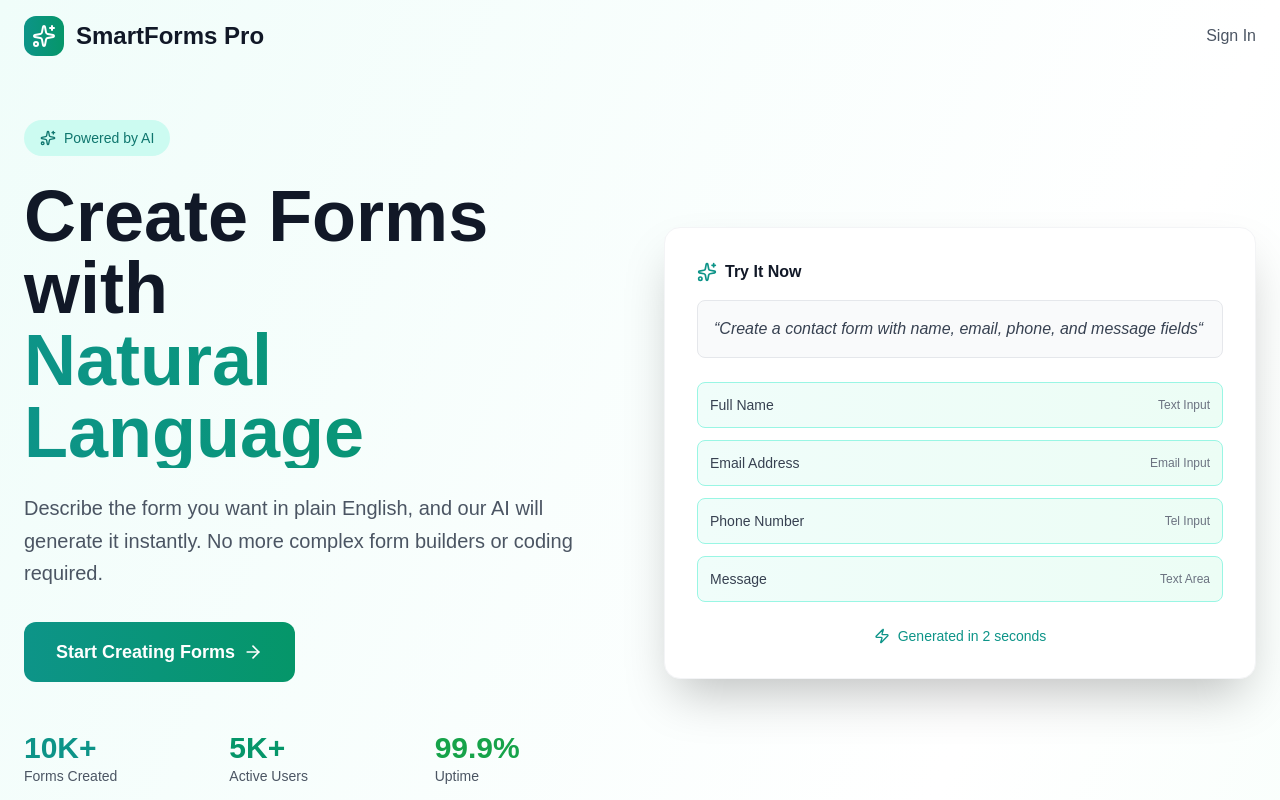
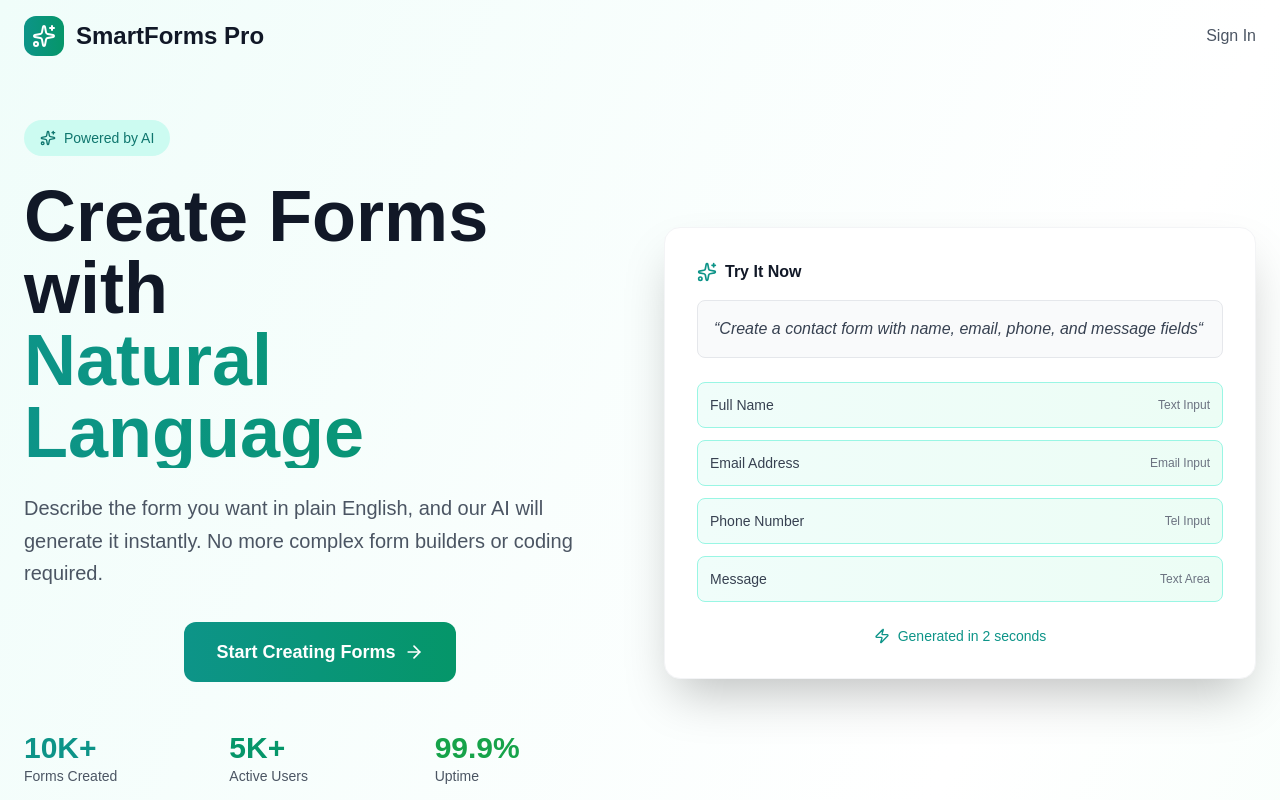
Before and after one commit to Mayankkamriya/AI-Based-Form-Generator, a Next.js app in the folder frontend/: page / in a window 1280 px wide. Shown: the top 800 px of the page. Built offline with nearby package versions, Linux system fonts and the light colour scheme.

Commit message:
making start creating form button in center

```diff
--- a/frontend/app/page.tsx
+++ b/frontend/app/page.tsx
@@ -90,7 +90,8 @@ export default function HomePage() {
                 No more complex form builders or coding required.
               </p>
 
-          <div className="flex flex-col sm:flex-row items-center lg:items-start space-y-4 sm:space-y-0 sm:space-x-4 mb-8">
+          <div className="flex justify-center lg:justify-center">
+          {/* <div className="flex flex-col sm:flex-row items-center lg:justify-center space-y-4 sm:space-y-0 sm:space-x-4 mb-8"> */}
             <button
               onClick={() => router.push(isLoggedIn ? '/dashboard' : '/signup')}
               className="bg-gradient-to-r from-teal-600 to-emerald-600 text-white px-8 py-4 rounded-xl font-semibold text-lg hover:shadow-xl transform hover:-translate-y-1 transition-all duration-200 flex items-center space-x-2"
```
